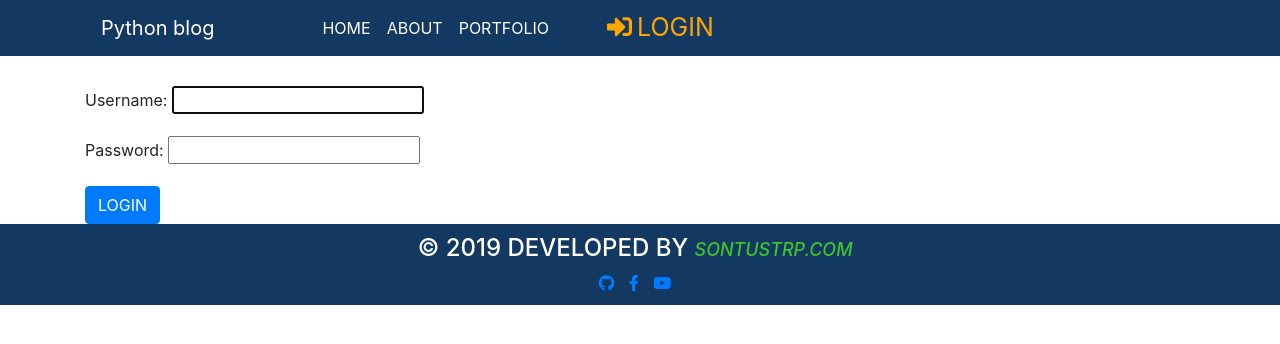
After one commit to sontus-tripura-python/django-blog, a Django app: page /accounts/login/ in a window 1280 px wide. The commit adds this page. Shown: the top 344 px of the page. Run offline with Django 3.2, Linux system fonts and the light colour scheme; some libraries are stand-ins or nearby versions.

Commit message:
login functionality added

```diff
--- a/my_apps/admin.py
+++ b/my_apps/admin.py
@@ -2,3 +2,4 @@ from django.contrib import admin
 from . models import Post
 # Register your models here.
 admin.site.register(Post)
+#admin.site.register(about)
--- a/my_apps/static/css/style.css
+++ b/my_apps/static/css/style.css
@@ -28,7 +28,9 @@
   color:orange!important;
 	padding-right:10px;
 }
-
+.edit-option a:hover{
+  text-decoration: none;
+}
 .footersetion{
   background: #133861;
 }
@@ -48,7 +50,7 @@
   padding: 5px;
   width: 100%!important;
 }
-.btn-primary{
+.save_button{
   float: right;
 }
 .editLink{
@@ -74,3 +76,7 @@ padding: 5px;
 .publishlink:hover{
   text-decoration: none;
 }
+.login_form{
+  margin: 10px;
+  padding: 5px;
+}
--- a/my_apps/templates/base.html
+++ b/my_apps/templates/base.html
@@ -39,6 +39,8 @@
            {% if user.is_authenticated %}
               <a href="{% url 'post_new' %} "><i class="fas fa-plus"></i></a>
               <a href="{% url 'post_draft' %}"><i class="fas fa-save"></i></a>
+            {% else%}
+            <a href="{% url 'login' %}"><i class="fas fa-sign-in-alt"></i><span style="padding-left:5px;">LOGIN</span></a>
            {% endif %}
     	</div>
 
--- a/my_apps/templates/post_edit.html
+++ b/my_apps/templates/post_edit.html
@@ -6,7 +6,7 @@
 <form class="post-form-blog" action="" method="post">
   {% csrf_token %}
   {{ form.as_p }}
-  <button type="submit" name="button" class="btn btn-primary">SAVE</button>
+  <button type="submit" name="button" class="btn btn-primary save_button">SAVE</button>
 
 </form>
 
--- /dev/null
+++ b/my_apps/templates/regs/login.html
@@ -0,0 +1,20 @@
+{% extends 'base.html' %}
+
+
+{% block body %}
+<div class="container">
+  <div class="login_form">
+
+  </div>
+  <form class="post-form-blog" action="" method="post">
+    {% csrf_token %}
+    {{ form.as_p }}
+    <button type="button" name="button" class="btn btn-primary">LOGIN</button>
+
+  </form>
+</div>
+
+
+
+
+{% endblock %}
--- a/my_apps/urls.py
+++ b/my_apps/urls.py
@@ -1,10 +1,14 @@
+from django.contrib.auth import views as auth_views
 from django.urls import path
 from . import views
+
 urlpatterns = [
      path('', views.post_create, name='post_create'),
      path('post/<int:pk>/', views.post_views, name='post_views'),
      path('post/new/', views.post_new, name='post_new'),
      path('post/<int:pk>/edit/', views.post_edit, name='post_edit'),
      path('draft/', views.post_draft, name='post_draft'),
-     path('post/<int:pk>/publish/', views.post_publish, name='post_publish')
+     path('post/<int:pk>/publish/', views.post_publish, name='post_publish'),
+     path('accounts/login/', auth_views.LoginView.as_view(template_name="regs/login.html"), name='login'),
+     #path('about/', views.about, name='about'),
     ]
--- a/myblog/settings.py
+++ b/myblog/settings.py
@@ -27,7 +27,7 @@ DEBUG = True
 
 ALLOWED_HOSTS = []
 
-
+LOGIN_REDIRECT_URL = 'post_create'
 # Application definition
 
 INSTALLED_APPS = [
```
Also changed, not shown: my_apps/models.py (+8 -0 lines), my_apps/templates/about.html (added, +13 -0 lines), my_apps/views.py (+8 -0 lines), db.sqlite3.
